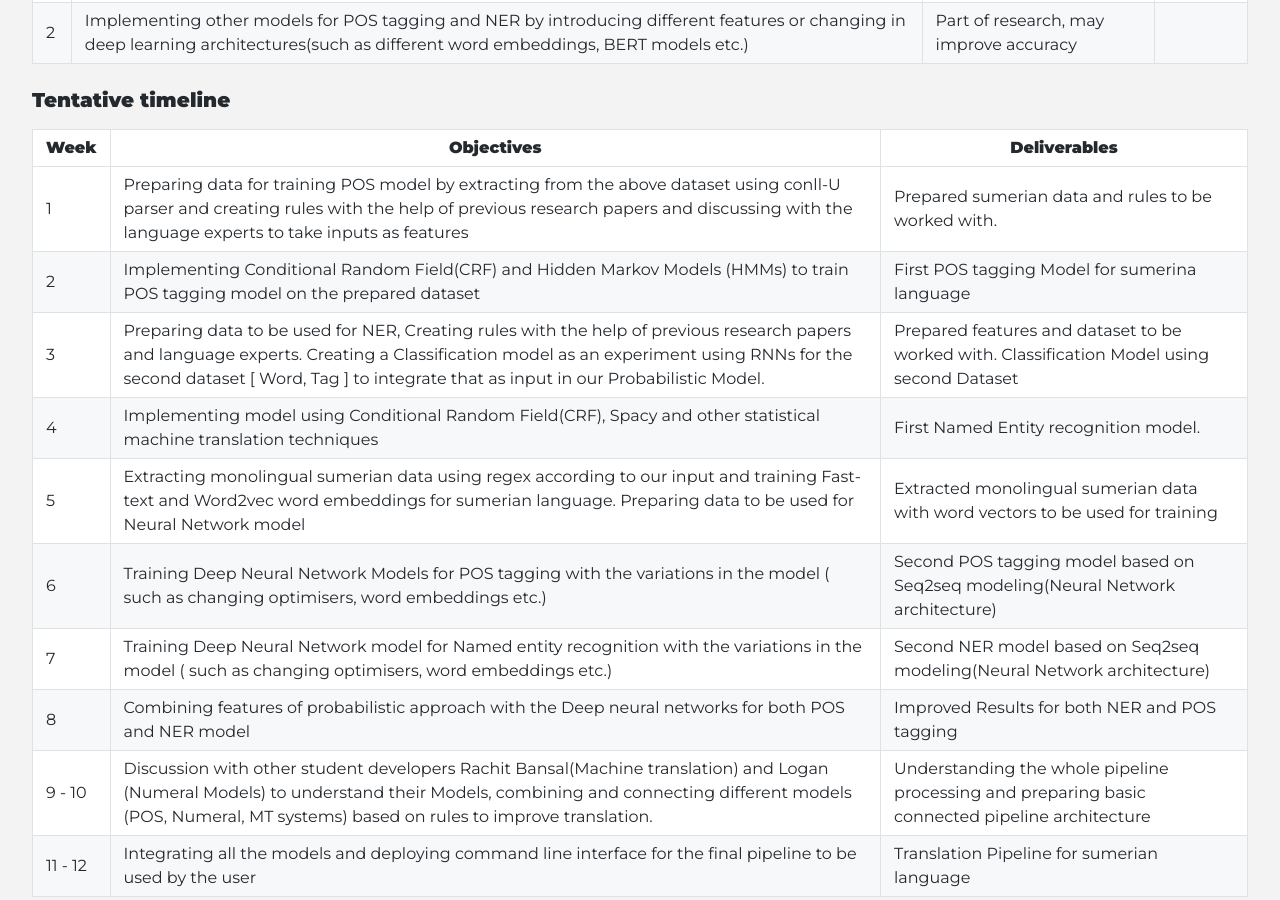
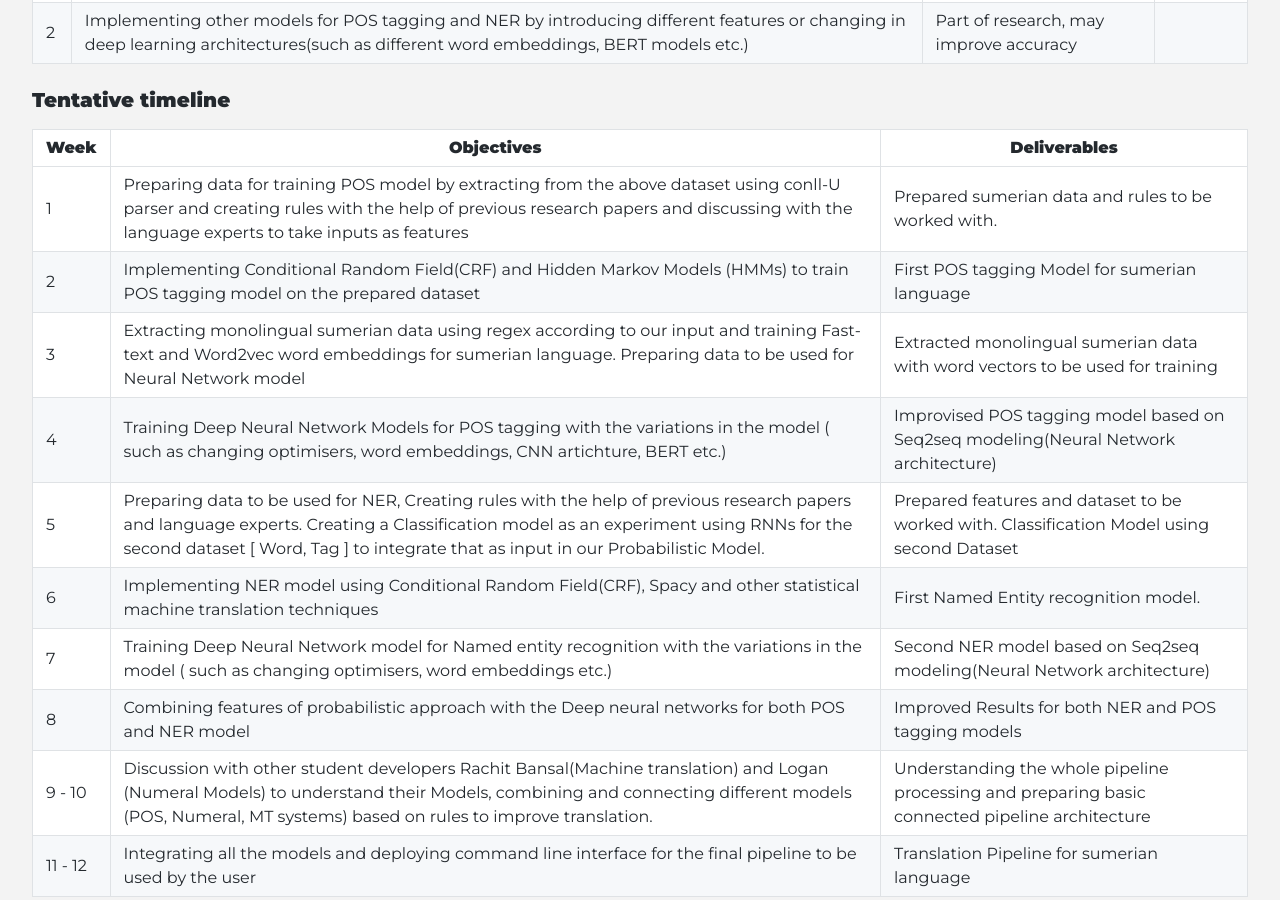
Before and after one commit to cdli-gh/blog, a Jekyll site: the page built from _blog/gsoc20/translation_pipeline/index.md, in a window 1280 px wide and 900 px high, scrolled down 2009 px. Built offline with Jekyll 4.4.1, drawn with Linux system fonts in a browser that asks for light colours; some of the changed text lies outside the part shown.

Commit message:
Update index.md
updated objectives

```diff
--- a/_blog/gsoc20/translation_pipeline/index.md
+++ b/_blog/gsoc20/translation_pipeline/index.md
@@ -50,12 +50,12 @@
 | Week  |Objectives |Deliverables |
 |---|---|---|
 |1|  Preparing data for training POS model by extracting from the above dataset using conll-U parser and creating rules with the help of previous research papers and discussing with the language experts to take inputs as features | Prepared sumerian data and rules to be worked with.  |
-|2|  Implementing Conditional Random Field(CRF) and Hidden Markov Models (HMMs) to train POS tagging model on the prepared dataset | First POS tagging Model for sumerina language  |
-|3| Preparing data to be used for NER, Creating rules with the help of previous research papers and language experts. Creating a Classification model as an experiment using RNNs for the second dataset [ Word, Tag ] to integrate that as input in our Probabilistic Model.  | Prepared features and dataset to be worked with. Classification Model using second Dataset   |
-|4|  Implementing model using Conditional Random Field(CRF), Spacy and other statistical machine translation techniques |  First Named Entity recognition model.  |
-|5|  Extracting monolingual sumerian data using regex according to our input and training Fast-text and Word2vec word embeddings for sumerian language. Preparing data to be used for Neural Network model | Extracted monolingual sumerian data with word vectors to be used for training   |
-|6|  Training Deep Neural Network Models for POS tagging with the variations in the model ( such as changing optimisers, word embeddings etc.) |  Second POS tagging model based on Seq2seq modeling(Neural Network architecture) |
+|2|  Implementing Conditional Random Field(CRF) and Hidden Markov Models (HMMs) to train POS tagging model on the prepared dataset | First POS tagging Model for sumerian language  |
+|3|  Extracting monolingual sumerian data using regex according to our input and training Fast-text and Word2vec word embeddings for sumerian language. Preparing data to be used for Neural Network model | Extracted monolingual sumerian data with word vectors to be used for training   |
+|4|  Training Deep Neural Network Models for POS tagging with the variations in the model ( such as changing optimisers, word embeddings, CNN artichture, BERT etc.) |  Improvised POS tagging model based on Seq2seq modeling(Neural Network architecture) |
+|5| Preparing data to be used for NER, Creating rules with the help of previous research papers and language experts. Creating a Classification model as an experiment using RNNs for the second dataset [ Word, Tag ] to integrate that as input in our Probabilistic Model.  | Prepared features and dataset to be worked with. Classification Model using second Dataset   |
+|6|  Implementing NER model using Conditional Random Field(CRF), Spacy and other statistical machine translation techniques |  First Named Entity recognition model.  |
 |7|  Training Deep Neural Network model for Named entity recognition with the variations in the model ( such as changing optimisers, word embeddings etc.) |  Second NER model based on Seq2seq modeling(Neural Network architecture) |
-|8|  Combining features of probabilistic approach with the Deep neural networks  for both POS and NER model |  Improved Results for both NER and POS tagging |
+|8|  Combining features of probabilistic approach with the Deep neural networks for both POS and NER model |  Improved Results for both NER and POS tagging models |
 |9 - 10|  Discussion with other student developers Rachit Bansal(Machine translation) and Logan (Numeral Models)  to understand their Models, combining and connecting different models (POS, Numeral, MT systems) based on rules to improve translation. | Understanding the whole pipeline processing and preparing basic connected pipeline architecture   |
 |11 - 12|  Integrating all the models and deploying command line interface for the final pipeline to be used by the user | Translation Pipeline for sumerian language  |
```
Also changed, not shown: other parts of _blog/gsoc20/translation_pipeline/index.md (+2 -2 lines).
